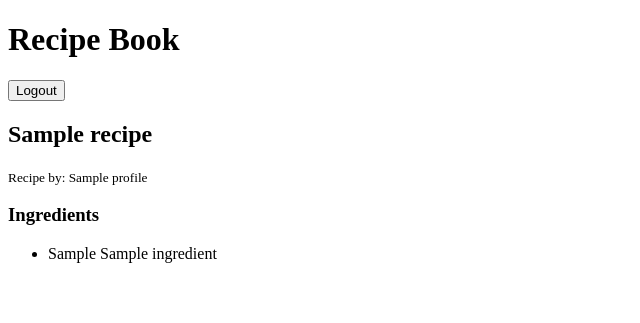
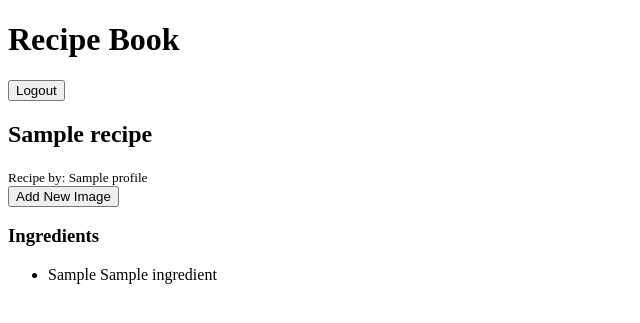
Before and after one commit to luckyst4rdolphin/CSCI40Labs, a Django app: page /recipe/1/ in a window 1280 px wide. Shown: the top 323 px of the page, without its empty margins (0-640 px from the left). Run offline with Django 5.2, Linux system fonts and the light colour scheme; a user stored in the database is signed in; tables that the repository leaves empty hold one stand-in row (values such as "Sample post"); parts of the project's set-up code (start-up, migrations or seed data) failed here and were passed over.

Commit message:
fixed recipe detail to show images

```diff
--- a/recipebook/ledger/templates/recipe.html
+++ b/recipebook/ledger/templates/recipe.html
@@ -1,10 +1,12 @@
 {% extends 'base.html' %}
 {% load static %}
 
-{% block title %}Recipe List{% endblock %}
+{% block title %}Recipe Detail{% endblock %}
 {% block content %}
     <h2>{{ recipe.name }}</h2>
     <small>Recipe by: {{recipe.author.name}}</small>
+    <br>
+    <a href="{{recipe.get_absolute_url}}add_image"><button>Add New Image</button></a>
     <h3>Ingredients</h3>
     {% for ingredient in recipe.ingredients.all %}
     <ul>
@@ -12,4 +14,10 @@
     </ul>
     {% endfor %}
 
+    {% for image in images %}
+    {% if image.recipe.name == recipe.name %}
+        <img src="{{ image.image.url }}" alt="{{ image.description }}">
+        <br>
+    {% endif %}
+    {% endfor %}
 {% endblock %}
```
